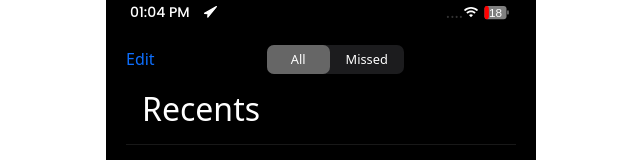
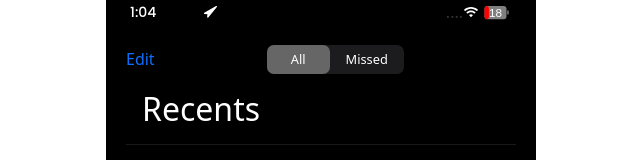
Before and after one commit to i-MuhammadAli/Phone-app, a React (Vite) app: page /recent in a window 1280 px wide. Shown: the top 160 px of the page, without its empty margins (319-959 px from the left). Built offline with nearby package versions, Linux system fonts and the light colour scheme.

Commit message:
status time fixes

```diff
--- a/src/Components/StatusBar.jsx
+++ b/src/Components/StatusBar.jsx
@@ -5,19 +5,17 @@ import { useState, useEffect } from "react";
 import { Row, Col } from "reactstrap";
 
 const StatusBar = () => {
-  const [currentTime, setCurrentTime] = useState(
-    new Date().toLocaleTimeString([], { hour: "2-digit", minute: "2-digit" })
-  );
+  const [currentTime, setCurrentTime] = useState("");
 
   useEffect(() => {
-    const timer = setInterval(() => {
-      setCurrentTime(
-        new Date().toLocaleTimeString([], {
-          hour: "2-digit",
-          minute: "2-digit",
-        })
-      );
-    }, 60000);
+    const updateTime = () => {
+      const hours = new Date().getHours() % 12 || 12;
+      const minutes = new Date().getMinutes().toString().padStart(2, "0");
+      setCurrentTime(`${hours}:${minutes}`);
+    };
+
+    updateTime();
+    const timer = setInterval(updateTime, 60000);
 
     return () => clearInterval(timer);
   }, []);
@@ -27,7 +25,7 @@ const StatusBar = () => {
       <Row className="px-4 status-bar-container">
         {/* Time */}
         <Col className="d-flex align-items-center p-0 status-bar-time ">
-          <span className="status-time">{currentTime}</span>
+          <span className=" status-time">{currentTime}</span>
           <img src={arrowIcon} alt="Arrow Icon" />
         </Col>
 
```
